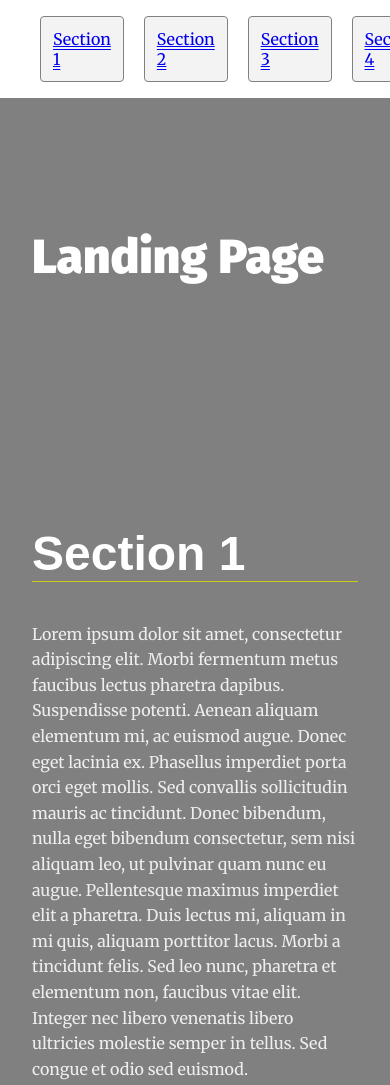
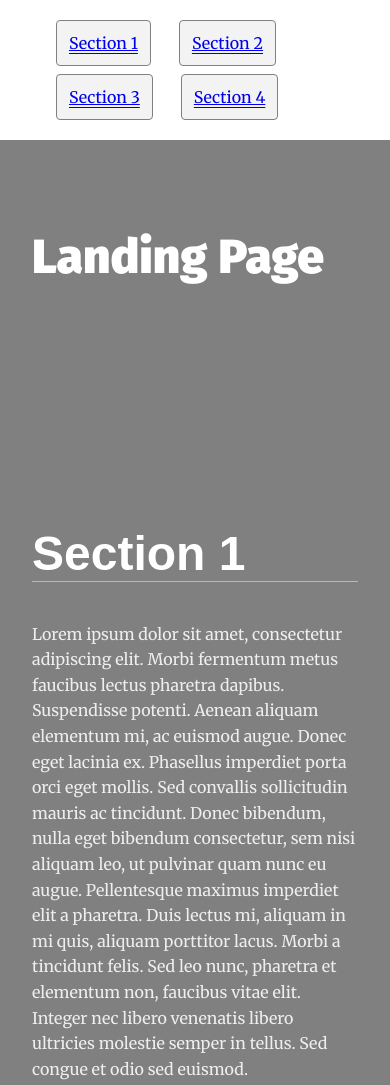
Before and after one commit to michaelNgiri/udacity-fend-landing-page, a plain HTML site: page index.html in a window 390 px wide. Shown: the top 1085 px of the page. Drawn offline with Linux system fonts and the light colour scheme.

Commit message:
add responsiveness across all devices

```diff
--- /dev/null
+++ b/css/responsive.css
@@ -0,0 +1,47 @@
+/* Media queries */
+@media only screen and (max-width: 1200px) {
+	/*Tablets [601px -> 1200px]*/
+	nav #navbar-list{
+		margin-top: 16px;
+        display: block;
+	}
+	nav #navbar-list li {
+		margin: 16px;
+	}
+    nav #navbar-list li a{
+        font-size: x-large;
+	}
+}
+@media only screen and (max-width: 600px) {
+    nav{
+        padding: 0 0 0 20px!important;
+    }
+	/*Big smartphones [426px -> 600px]*/
+	nav #navbar-list{
+		margin-top: 16px;
+        display: block;
+	}
+	nav #navbar-list li {
+		margin: 4px;
+	}
+    nav #navbar-list li a{
+        font-size: large;
+	}
+}
+@media only screen and (max-width: 425px) {
+	/*Small smartphones [325px -> 425px]*/
+	 nav{
+        padding: 0 0 0 12px!important;
+    }
+	/*Big smartphones [426px -> 600px]*/
+	nav #navbar-list{
+		margin-top: 16px;
+        display: block;
+	}
+	nav #navbar-list li {
+		margin: 4px;
+	}
+    nav #navbar-list li a{
+        font-size: medium;
+	}
+}
--- a/css/styles.css
+++ b/css/styles.css
@@ -7,6 +7,7 @@
  * To learn more, visit: https://css-tricks.com/reboot-resets-reasoning/
  *
 */
+@import url('./responsive.css');
 
 /* ---- Base Rules ---- */
 body {
--- a/js/app.js
+++ b/js/app.js
@@ -46,6 +46,7 @@
     }
   };
 
+  // this listens for and handles click events
   const handleClick = e => {
     e.preventDefault();
     clickActive = true;
@@ -69,6 +70,7 @@
   };
 
 
+  // dynamically create menu items
   const buildNavigationMenu = () => {
     const navItemsFragment = document.createDocumentFragment();
 
```
